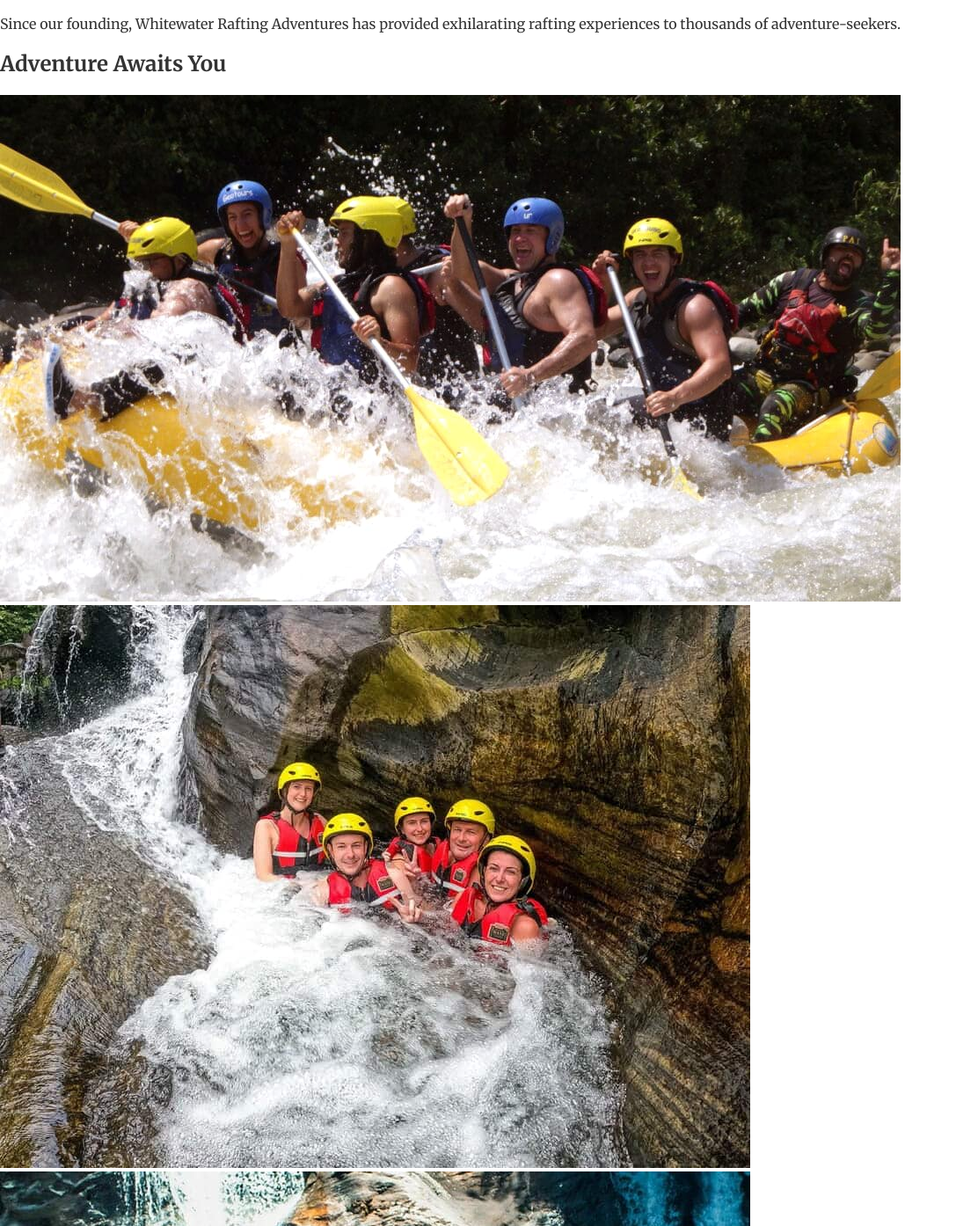
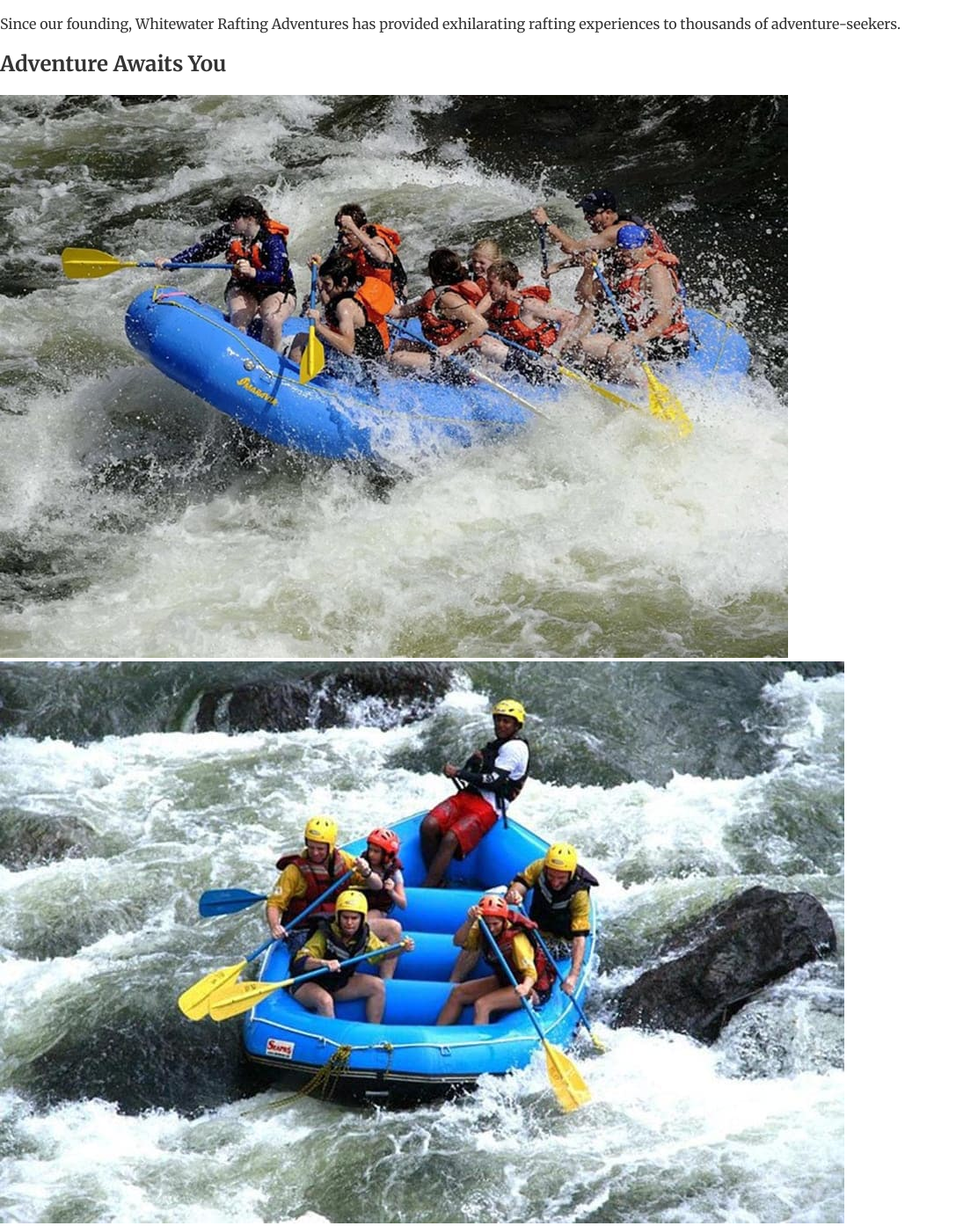
Before and after one commit to Milton-Dis3000/wdd130, a plain HTML site: page wwr/about.html in a window 1280 px wide. Shown: the part 914-2308 px from the top of the page at 88% size, without its empty margins (0-1087 px from the left). Drawn offline with Linux system fonts and the light colour scheme.

Commit message:
New Update1

```diff
--- a/wwr/about.html
+++ b/wwr/about.html
@@ -39,8 +39,8 @@
         <section>
             <h2>Adventure Awaits You</h2>
             <div class="gallery">
-                <img src="images/rafting1.jpg" alt="Adventure Image 1">
-                <img src="images/rafting4.jpg" alt="Adventure Image 2">
+                <img src="images/Rafting2.jpg" alt="Adventure Image 1">
+                <img src="images/rafting5.jpg" alt="Adventure Image 2">
                 <img src="images/rafting6.jpg" alt="Adventure Image 3">
                 <img src="images/rafting8.jpg" alt="Adventure Image 4">
                 <img src="images/rafting7.jpg" alt="Adventure Image 5">
```
